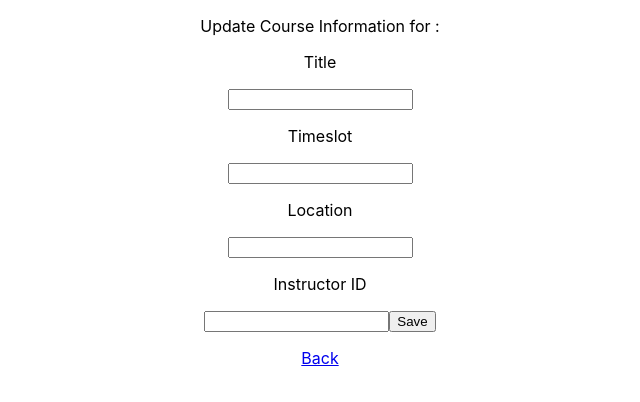
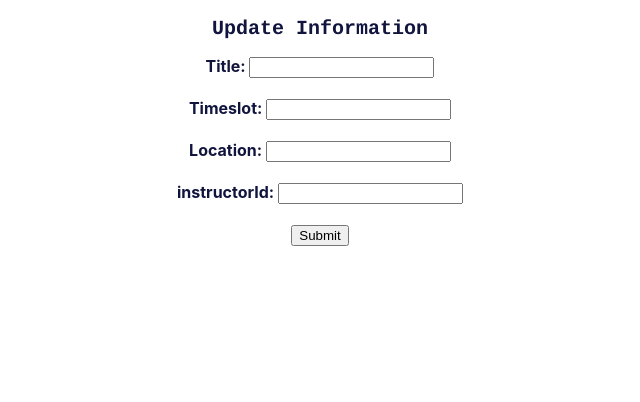
Before and after one commit to tsirobinson/webDevFinalFrontend, a React (Create React App) app: page /editcourse/1 in a window 1280 px wide. Shown: the top 402 px of the page, without its empty margins (320-960 px from the left). Built offline with nearby package versions, Linux system fonts and the light colour scheme; no server answers.

Commit message:
editing course saves locally, doesn't PUT to backend

```diff
--- a/src/components/containers/EditCourseContainer.js
+++ b/src/components/containers/EditCourseContainer.js
@@ -1,18 +1,67 @@
 import React, { Component } from "react";
 import { connect } from "react-redux";
+import { Redirect } from 'react-router-dom';
 import { fetchCourseThunk, editCourseThunk } from "../../store/thunks";
 import { EditCourseView } from "../views";
 
 class EditCourseContainer extends Component {
+  constructor(props){
+    super(props);
+    this.state = {
+      title: "",
+      timeslot: "",
+      location: "",
+      instructorId: null,
+      redirect: false,
+      redirectId: null
+    };
+}
     componentDidMount() {
         console.log(this.props);
         //getting course ID from url
         this.props.fetchCourse(this.props.match.params.id);
     }
 
+    handleChange = event => {
+      this.setState({
+        [event.target.name]: event.target.value
+      });
+    }
+
+    handleSubmit = async event => {
+      event.preventDefault();
+      let course = {
+        title: this.state.title,
+        tiemeslot: this.state.timeslot,
+        location: this.state.location,
+        instructorId: this.state.instructorId
+      }
+      this.props.course.title = this.state.title
+      this.props.course.timeslot = this.state.timeslot;
+      this.props.course.location = this.state.location;
+      this.props.course.instructorId = this.state.instructorId;
+
+      let updatedCourse = await this.props.editCourse(this.props.course);
+
+      this.setState({
+        title: course.title,
+        timeslot: course.timeslot,
+        location: course.location,
+        instructorId: course.instructorId,
+        redirect: true,
+        redirectId: course.id
+      });
+    }
+
     render () {
+      if(this.state.redirect) {
+        return (<Redirect to={`/course/${this.state.redirectId}`}/>)
+      }
         return (
+
             <EditCourseView
+                handleChange = {this.handleChange}
+                handleSubmit={this.handleSubmit}
                 course={this.props.course}
                 editCourse={this.props.editCourse}
             />
--- a/src/components/views/EditCourseView.js
+++ b/src/components/views/EditCourseView.js
@@ -1,24 +1,42 @@
 import { Link } from "react-router-dom";
 
 const EditCourseView = (props) => {
+    const {handleChange, handleSubmit } = props;
     let { course, editCourse } =  props;
     return (
-        <div>
-            <p>Update Course Information for {course.title}:</p>
-            <form onSubmit={editCourse(course)}>
-                <p>Title</p>
-                <input type="text" name="title"/>
-                <p>Timeslot</p>
-                <input type="text" name="timeslot"/>
-                <p>Location</p>
-                <input type="text" name="location"/>
-                <p>Instructor ID</p>
-                <input type="number" name="instructorId"/>
-                <button type="submit">Save</button>
-            </form>
-            <Link to={`/course/${course.id}`}>
-                <p>Back</p>
-            </Link>
+        <div className="root">
+        <div className="formContainer">
+          <div className="formTitle">
+            <h2 style={{fontWeight: 'bold', fontFamily: 'Courier, sans-serif', fontSize: '20px', color: '#11153e'}}>
+              Update Information
+            </h2>
+          </div>
+          <form style={{textAlign: 'center'}} onSubmit={(e) => handleSubmit(e)}>
+            <label style= {{color:'#11153e', fontWeight: 'bold'}}>Title: </label>
+            <input type="text" name="title" onChange ={(e) => handleChange(e)} />
+            <br/>
+            <br/>
+
+            <label style={{color:'#11153e', fontWeight: 'bold'}}>Timeslot: </label>
+            <input type="text" name="timeslot" onChange={(e) => handleChange(e)} />
+            <br/>
+            <br/>
+
+            <label style={{color:'#11153e', fontWeight: 'bold'}}>Location: </label>
+            <input type="text" name="location" onChange={(e) => handleChange(e)} />
+            <br/>
+            <br/>
+
+            <label style={{color:'#11153e', fontWeight: 'bold'}}>instructorId: </label>
+            <input type="text" name="instructorId" onChange={(e) => handleChange(e)} />
+            <br/>
+            <br/>
+
+            <button type="submit" onClick={() => editCourse(course)}>Submit</button>
+            <br/>
+            <br/>
+          </form>
+          </div>
         </div>
     );
 }
```
